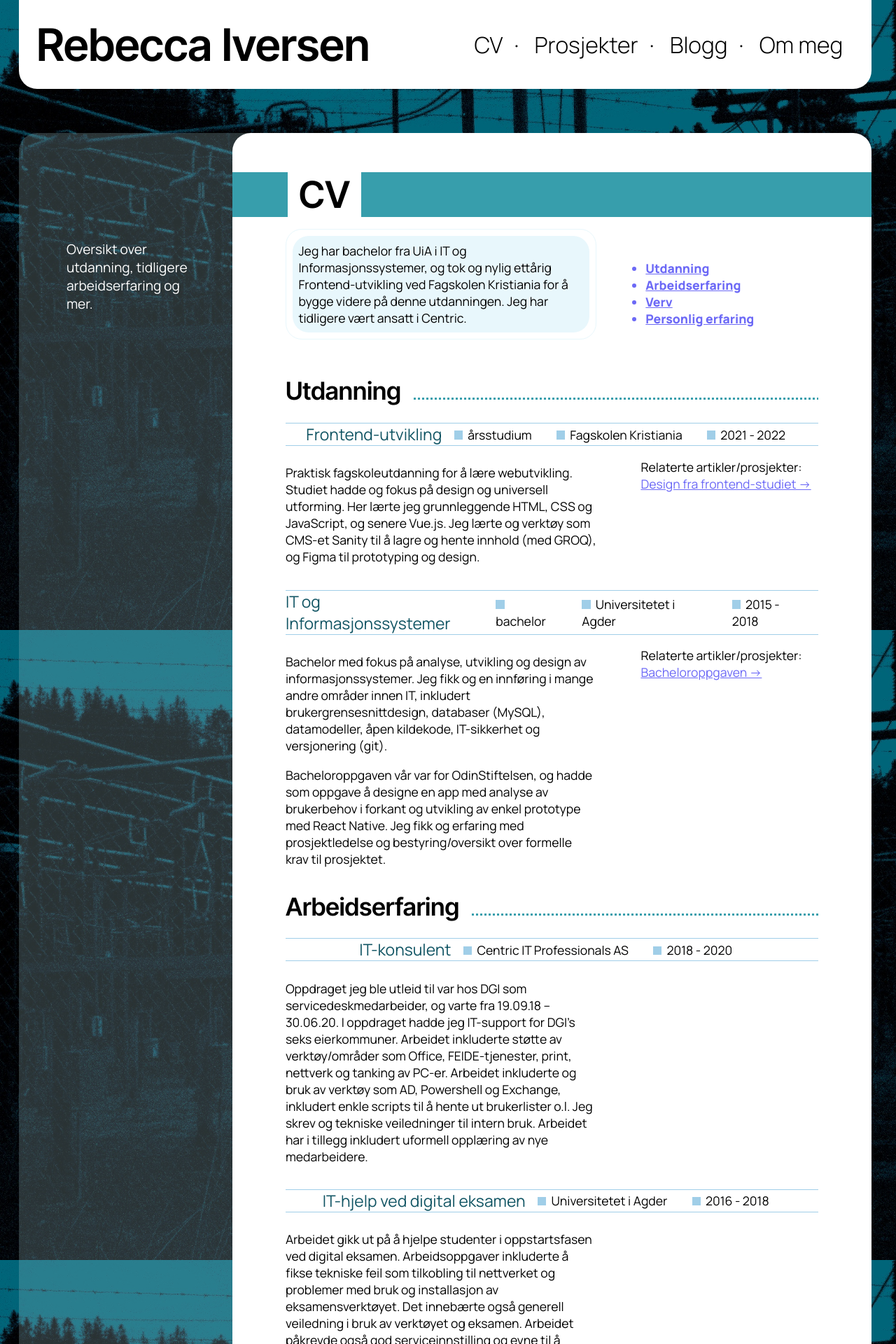
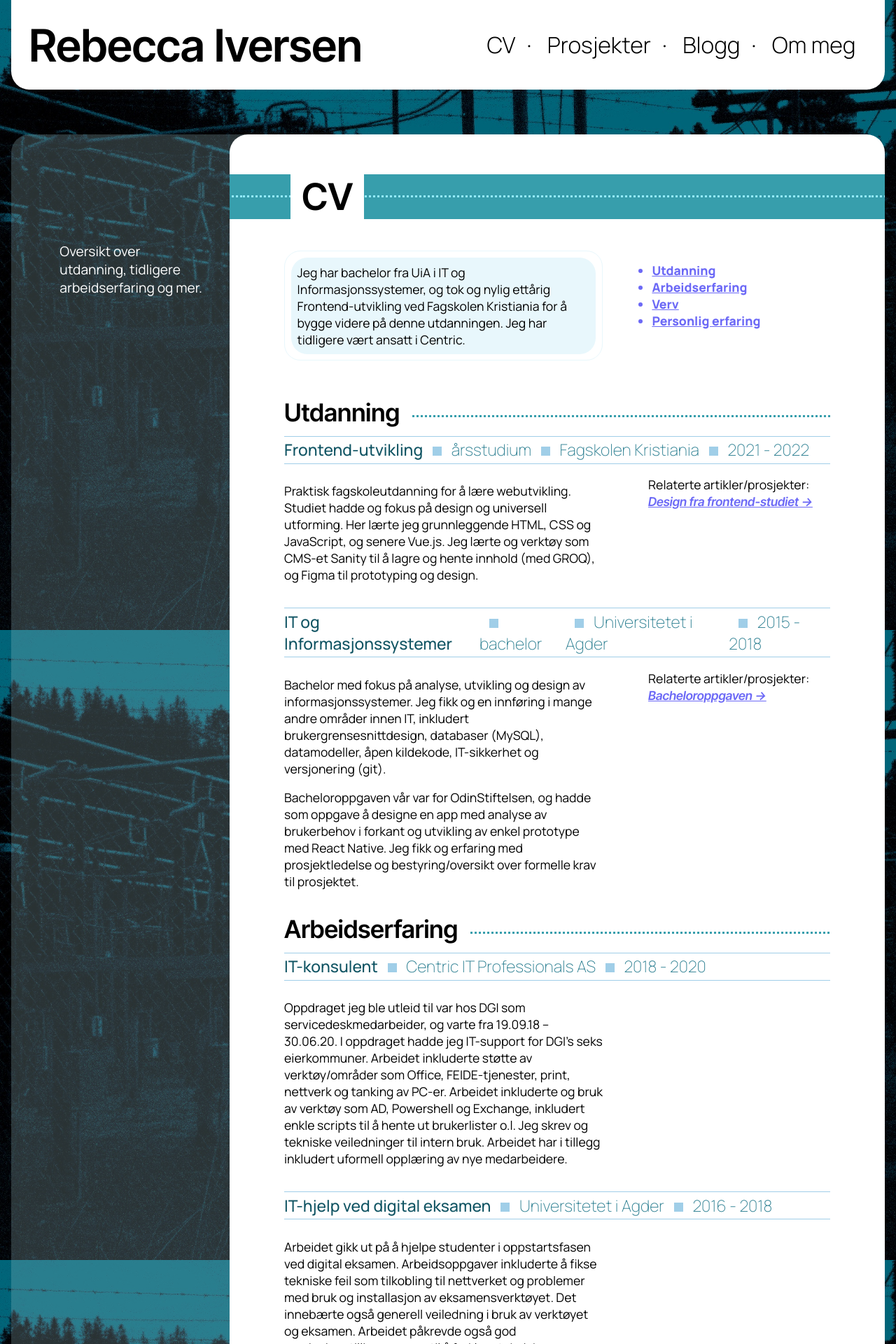
Before and after one commit to reiv003/Portef-ljesiden, a Jekyll site: the page built from _pages/CV.html, in a window 1280 px wide. Shown: the top 1920 px of the page at 70% size. Built offline with Jekyll 4.4.1, drawn with Linux system fonts in a browser that asks for light colours.

Commit message:
finished implementing cv layout

```diff
--- a/_pages/CV.html
+++ b/_pages/CV.html
@@ -22,9 +22,7 @@ sidebar-content: Oversikt over utdanning, tidligere arbeidserfaring og mer.
  <div class="cv__subheading">
   <h2 id="utdanning">Utdanning</h2>
   <div class="cv__subheading-accent">
-    <svg width="898" height="3" viewBox="0 0 898 3" fill="none" xmlns="http://www.w3.org/2000/svg">
-    <line x1="1.33325e-07" y1="1.5" x2="898" y2="1.50008" stroke="#379EAC" stroke-width="3" stroke-dasharray="3 3"/>
-    </svg>
+    <img src="/images/dotted-line.svg"/>
   </div>
 </div>
 <div class="cv__category-heading">
@@ -81,9 +79,7 @@ sidebar-content: Oversikt over utdanning, tidligere arbeidserfaring og mer.
 <div class="cv__subheading">
   <h2 id="arbeidserfaring">Arbeidserfaring</h2>
   <div class="cv__subheading-accent">
-    <svg width="898" height="3" viewBox="0 0 898 3" fill="none" xmlns="http://www.w3.org/2000/svg">
-    <line x1="1.33325e-07" y1="1.5" x2="898" y2="1.50008" stroke="#379EAC" stroke-width="3" stroke-dasharray="3 3"/>
-    </svg>
+    <img src="/images/dotted-line.svg"/>
   </div>
 </div>
 
@@ -122,9 +118,7 @@ sidebar-content: Oversikt over utdanning, tidligere arbeidserfaring og mer.
 <div class="cv__subheading">
   <h2 id="verv">Verv</h2>
   <div class="cv__subheading-accent">
-    <svg width="898" height="3" viewBox="0 0 898 3" fill="none" xmlns="http://www.w3.org/2000/svg">
-    <line x1="1.33325e-07" y1="1.5" x2="898" y2="1.50008" stroke="#379EAC" stroke-width="3" stroke-dasharray="3 3"/>
-    </svg>
+    <img src="/images/dotted-line.svg"/>
   </div>
 </div>
 <div class="cv__category-heading">
@@ -156,9 +150,7 @@ sidebar-content: Oversikt over utdanning, tidligere arbeidserfaring og mer.
 <div class="cv__subheading">
   <h2 id="personlig-erfaring">Personlig erfaring</h2>
   <div class="cv__subheading-accent">
-    <svg width="898" height="3" viewBox="0 0 898 3" fill="none" xmlns="http://www.w3.org/2000/svg">
-    <line x1="1.33325e-07" y1="1.5" x2="898" y2="1.50008" stroke="#379EAC" stroke-width="3" stroke-dasharray="3 3"/>
-    </svg>
+    <img src="/images/dotted-line.svg"/>
   </div>
 </div>
 <div class="cv__category-content">
--- a/_sass/_fonts.scss
+++ b/_sass/_fonts.scss
@@ -17,6 +17,12 @@
 }
 
 @font-face {
+    font-family: InterTightSemiBoldItalic;
+    src: url('/assets/fonts/InterTight-Italic-VariableFont_wght.ttf');
+    font-weight: 600;
+}
+
+@font-face {
     font-family: Manrope;
     src: url('/assets/fonts/Manrope-VariableFont_wght.ttf');
 }
@@ -31,6 +37,18 @@
     font-family: ManropeExtraBold;
     src: url('/assets/fonts/Manrope-VariableFont_wght.ttf');
     font-weight: 800;
+}
+
+@font-face {
+    font-family: ManropeMedium;
+    src: url('/assets/fonts/Manrope-VariableFont_wght.ttf');
+    font-weight: 500;
+}
+
+@font-face {
+    font-family: ManropeExtraLight;
+    src: url('/assets/fonts/Manrope-VariableFont_wght.ttf');
+    font-weight: 200;
 }
 
 body {
@@ -122,4 +140,15 @@ footer, .sidebar {
 .cv__container .content__wrapper h3 {
     color: #105463;
     font-size: 1.3em;
+    font-family: ManropeMedium;
 }
+
+.cv__category-properties {
+    font-size: 1.3em;
+    color: #318294;
+    font-family: ManropeExtraLight;
+}
+
+.cv__link-box a {
+    font-family: InterTightSemiBoldItalic;
+}
--- a/_sass/_general.scss
+++ b/_sass/_general.scss
@@ -23,7 +23,7 @@ header {
     display: flex;
     justify-content: space-between;
     align-items: center;
-    grid-column: 4;
+    grid-column: 3 / 5;
     padding: 2%;
     border-radius: 0px 0px 26px 26px;
     margin-bottom: 5%;
@@ -50,7 +50,7 @@ footer {
 }
 
 .page-content {
-    grid-column: 4;
+    grid-column: 3 / 5;
     /*makes the footer stay at the bottom when the mid content is not long enough.
     275px is an arbitrary value (just trial and error until I found a value that
     had the right spacing. normally I would do header + footer addition but it didn't
@@ -125,7 +125,7 @@ footer {
 
 .index__blog h2 {
     margin-bottom: 0.7em;
-    margin-top: 1em;
+    margin-top: 1.2em;
 }
 
 .index__projects {
@@ -387,7 +387,13 @@ footer {
 
   .cv__subheading {
     display: flex;
-    align-items: first baseline;
+    align-items: center;
+    margin-bottom: 0.7em;
+  }
+
+  .cv__subheading h2 {
+    margin-bottom: 0px;
+    white-space: nowrap;
   }
 
   .cv__subheading-accent {
@@ -416,21 +422,17 @@ footer {
     border-bottom-style: solid;
     //text-decoration: underline overline 1px #A0CEE8 solid;
     display: flex;
-    justify-content: center;
     align-items: center;
+    padding-top: 0.2em;
+    padding-bottom: 0.2em;
 
   }
 
   .cv__category-properties {
     display: flex;
-    justify-content: center;
-    flex-direction: row;
+    justify-content: flex-start;
 
-  }
 
-  .cv__category-properties li {
-    margin-left: 1em;
-    margin-right: 1em;
   }
 
   .cv__category-content {
@@ -451,10 +453,11 @@ footer {
   .cv__category-properties li::before {
     content: '';
     display: inline-block;
-    height: 0.7em;
-    width: 0.7em;
+    height: 0.57em;
+    width: 0.57em;
     background-color: #A0CEE8;
-    margin-right: 0.4em;
+    margin-left: 0.6em;
+    margin-right: 0.6em;
   }
 
   .cv__categories {
@@ -465,6 +468,9 @@ footer {
 
   .cv__title-accent {
     background-color: #379EAC;
+    background-image: url("/images/dotted-line-variant.svg");
+    background-repeat: repeat-x;
+    background-position: center;
     grid-column: 1 / span 12;
     margin-top: 3.2em;
   }
@@ -473,7 +479,7 @@ footer {
     display: inline;
     margin-left: 2rem;
     grid-column: 2 / 12;
-    margin-left: 1.5em;
+    margin-left: 1.65em;
     padding-left: 0.3em;
     padding-right: 0.3em;
   }
@@ -493,7 +499,7 @@ footer {
     border: 1px #E8F7FC solid;
     padding: 0.5em;
     border-radius: 23px;
-    margin-top: 1em;
+    margin-top: 2.6em;
   }
 
   .toc {
--- a/_sass/_links.scss
+++ b/_sass/_links.scss
@@ -16,7 +16,13 @@ header a {
     text-decoration: none;
 }
 
-.blog__post a, .post__link a, .index__follow-link a, .text__content p a, .grid__list a, .cv__container a {
+.index__projects h3 a:hover, .post__content a:hover {
+    background-color: var(--title-underline-color);
+    transition: 0.2s ease-in;
+    font-weight: normal;
+}
+
+.blog__post a, .post__link a, .index__follow-link a, .text__content p a, .grid__list a, .cv__container a, .post__content p a {
     color: var(--inline-link-color);
 }
 
@@ -46,6 +52,8 @@ h2 a:hover, .project__list a:hover {
 
 }
 
-.toc li a:hover {
+.toc li a:hover, .cv__link-box a:hover {
     text-decoration: none;
+    background-color: var(--title-underline-color);
+    transition: 0.1s ease-in;
 }
```
Also changed, not shown: images/dotted-line-variant.svg (added), images/dotted-line.svg (added).
